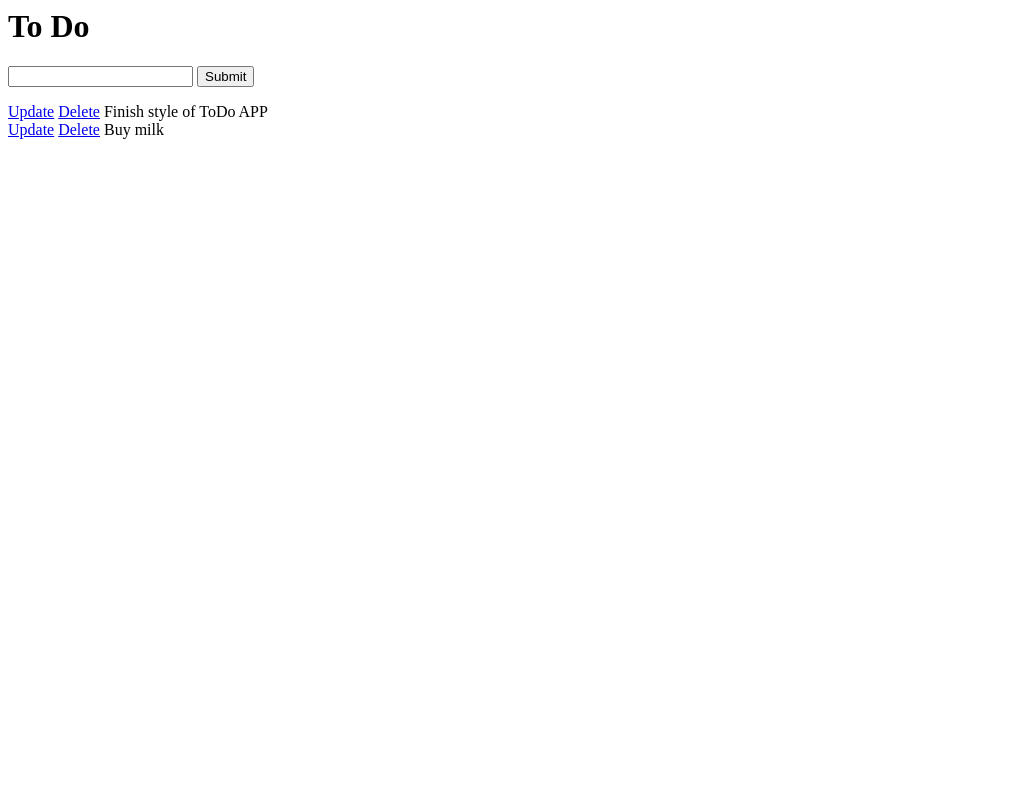
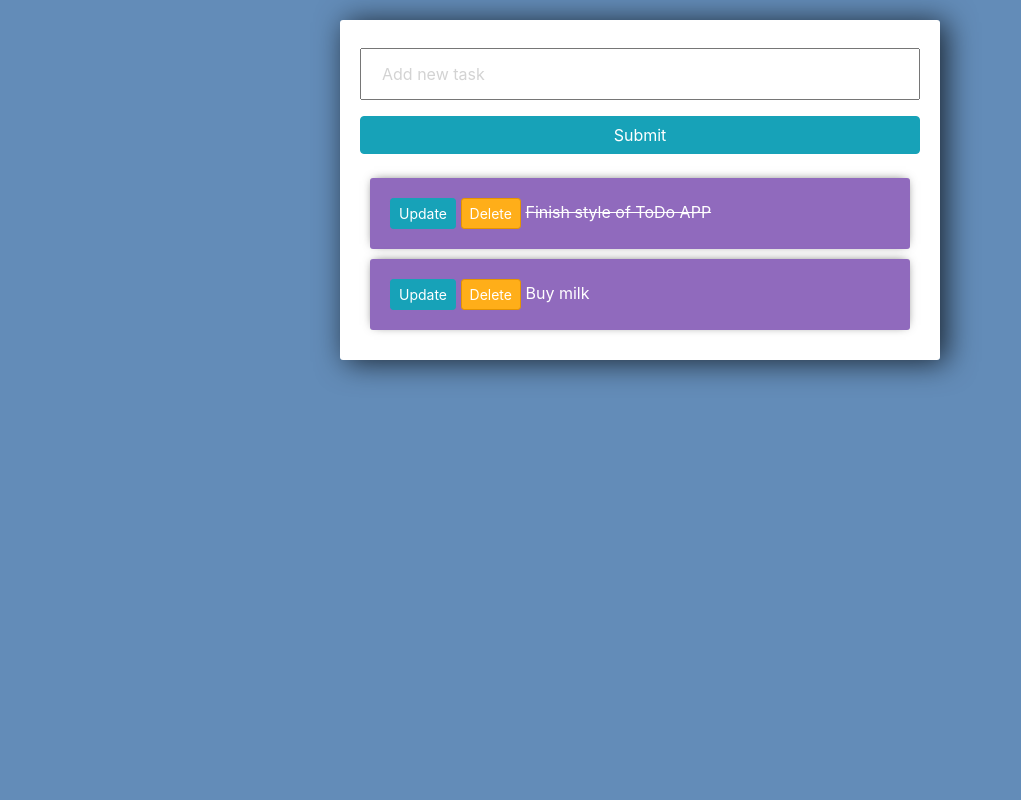
Before and after one commit to lucaaslr/Django-ToDoAPP, a Django app: page / in a window 1280 px wide. Shown: the whole page, without its empty margins (0-1021 px from the left). Run offline with Django 3.2, Linux system fonts and the light colour scheme; data comes from the database, SQL or seed files in the repository; both versions use the stored data as it was after the commit; some libraries are stand-ins or nearby versions.

Commit message:
Adding bootstrap style to the app

```diff
--- a/tasks/forms.py
+++ b/tasks/forms.py
@@ -4,6 +4,8 @@ from django.forms import ModelForm
 from .models import *
 
 class TaskForm(forms.ModelForm):
+	title= forms.CharField(widget= forms.TextInput(\
+		attrs={'placeholder':'Add new task'}))
 
 	class Meta:
 		model = Task
--- a/tasks/templates/tasks/list.html
+++ b/tasks/templates/tasks/list.html
@@ -1,19 +1,67 @@
-<h1>To Do</h1>
+<link rel="stylesheet" href="https://stackpath.bootstrapcdn.com/bootstrap/4.3.1/css/bootstrap.min.css" integrity="sha384-ggOyR0iXCbMQv3Xipma34MD+dH/1fQ784/j6cY/iJTQUOhcWr7x9JvoRxT2MZw1T" crossorigin="anonymous">
 
+<style>
+
+	body{
+		background-color: #638CB8;
+	}
+
+	input{
+		width: 100%;
+		padding: 12px 20px;
+		margin: 8px 0;
+		box-sizing: border-box;
+	}
+
+	input::placeholder {
+	  color: #d3d3d3;
+	}
+
+	.submit{
+		background-color: #6BA3E8;
+	}
+
+	.center-column{
+		width:600px;
+		margin: 20px auto;
+		padding:20px;
+		background-color: #fff;
+		border-radius: 3px;
+		box-shadow: 6px 2px 30px 0px rgba(0,0,0,0.75);
+	}
+
+	.item-row{
+		background-color: #906abd;
+		margin: 10px;
+		padding: 20px;
+		border-radius: 3px;
+		color: #fff;
+		font-size: 16px;
+		box-shadow: 0px -1px 10px -4px rgba(0,0,0,0.75);
+	}
+
+	.btn-danger{
+		background-color: #ffae19;
+		border-color: #e59400;
+	}
+
+</style>
+
+<div class="center-column">
 	<form method="POST" action="/">
 		{% csrf_token %}
 
 		{{form.title}}
-	<input type="submit" name="Create Task">
+		<input class="btn btn-info" type="submit" name="Create Task">
 	</form>
 
 	{% for task in tasks%}
 
-	<div>
-		<a href="{% url 'update_task' task.id %}">Update</a>
-		<a href="{% url 'delete_task' task.id %}">Delete</a>
+		<div class="item-row">
+			<a class="btn btn-sm btn-info" href="{% url 'update_task' task.id %}">Update</a>
+			<a class="btn btn-sm btn-danger" href="{% url 'delete_task' task.id %}">Delete</a>
 
-		{% if task.complet == True %}
+			{% if task.complete == True %}
 			<strike>{{task}}</strike>
 			{% else %}
 			<span>{{task}}</span>
@@ -21,3 +69,4 @@
 		</div>
 
 	{% endfor%}
+</div>
```
Also changed, not shown: db.sqlite3. Lines whose indentation alone changed are shown as unchanged.
